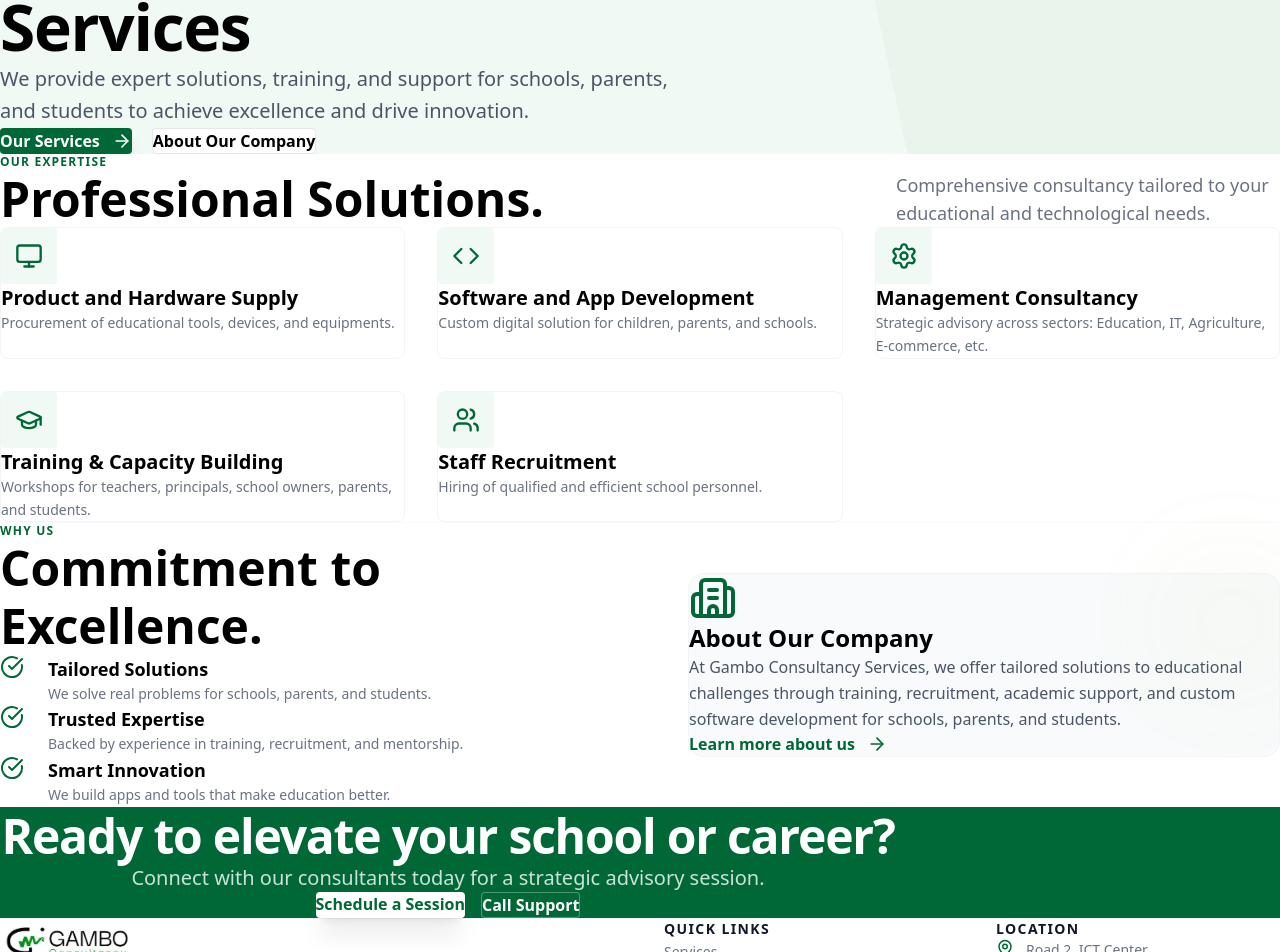
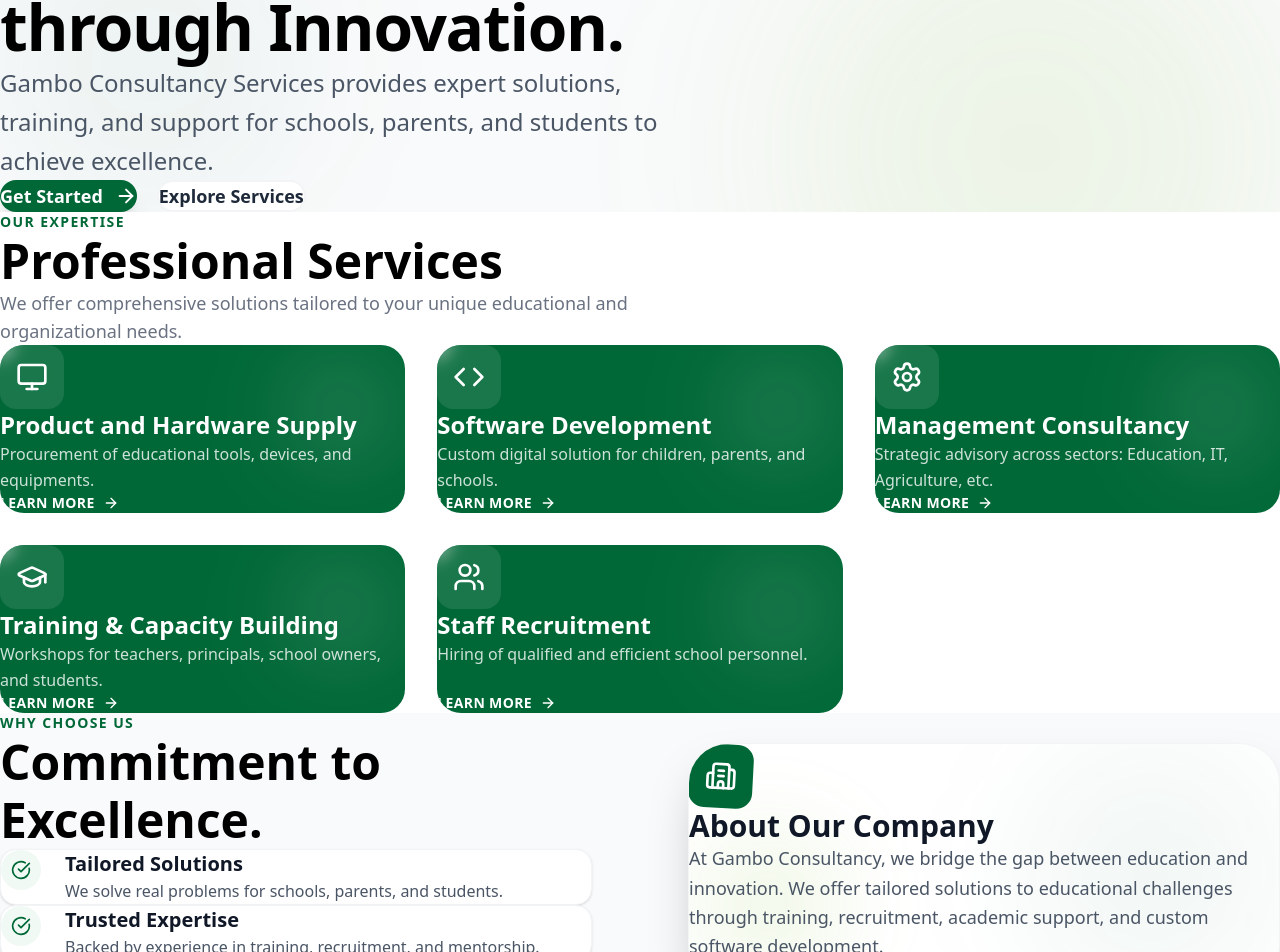
Before and after one commit to samkiell/GamboConsultancy, a Next.js app: page / in a window 1280 px wide. Shown: the part 102-1054 px from the top of the page. Built offline with nearby package versions, Linux system fonts and the light colour scheme.

Commit message:
feat: implement initial homepage for Gambo Consultancy featuring hero, services, and call-to-action sections.

```diff
--- a/src/app/page.tsx
+++ b/src/app/page.tsx
@@ -13,18 +13,18 @@
   },
   {
     icon: Code,
-    title: 'Software and App Development',
+    title: 'Software Development',
     desc: 'Custom digital solution for children, parents, and schools.'
   },
   {
     icon: Settings,
     title: 'Management Consultancy',
-    desc: 'Strategic advisory across sectors: Education, IT, Agriculture, E-commerce, etc.'
+    desc: 'Strategic advisory across sectors: Education, IT, Agriculture, etc.'
   },
   {
     icon: GraduationCap,
     title: 'Training & Capacity Building',
-    desc: 'Workshops for teachers, principals, school owners, parents, and students.'
+    desc: 'Workshops for teachers, principals, school owners, and students.'
   },
   {
     icon: Users,
@@ -50,33 +50,41 @@
 
 export default function Home() {
   return (
-    <main className="bg-white">
+    <main className="bg-white overflow-hidden">
       {/* Hero Section */}
-      <section className="relative pt-32 pb-24 md:pt-48 md:pb-32 overflow-hidden bg-[var(--primary-bg)]">
-        <div className="absolute top-0 right-0 w-1/3 h-full bg-[var(--primary)] opacity-[0.03] skew-x-12 transform origin-top-right transition-all" />
+      <section className="relative pt-40 pb-20 md:pt-48 md:pb-32 bg-[var(--bg-soft)]">
+        {/* Abstract Background Shapes */}
+        <div className="absolute top-0 right-0 w-[500px] h-[500px] bg-[var(--primary-light)]/10 rounded-full blur-[100px] -mr-32 -mt-32 pointer-events-none" />
+        <div className="absolute bottom-0 left-0 w-[300px] h-[300px] bg-[var(--primary)]/5 rounded-full blur-[80px] -ml-20 -mb-20 pointer-events-none" />
 
-        <div className="max-w-7xl mx-auto px-8 md:px-12 lg:px-20">
-          <div className="max-w-3xl">
+        <div className="max-w-7xl mx-auto px-8 md:px-12 lg:px-20 relative">
+          <div className="max-w-4xl">
             <motion.div
-              initial={{ opacity: 0, y: 20 }}
+              initial={{ opacity: 0, y: 30 }}
               animate={{ opacity: 1, y: 0 }}
               transition={{ duration: 0.8 }}
             >
-              <span className="inline-block px-4 py-1.5 bg-[var(--primary)] text-white text-[10px] uppercase font-bold tracking-widest rounded-sm mb-8">
-                Consulting & Innovation for Better Education
+              <div className="inline-flex items-center gap-2 px-4 py-2 bg-white border border-gray-200 rounded-full shadow-sm mb-8">
+                <span className="w-2 h-2 rounded-full bg-[var(--primary)] animate-pulse" />
+                <span className="text-xs font-bold uppercase tracking-widest text-gray-500">
+                  Consulting & Innovation
                 </span>
-              <h1 className="mb-8 text-black">
-                Gambo <span className="text-[var(--primary)]">Consultancy</span> Services
+              </div>
+
+              <h1 className="text-5xl md:text-7xl font-bold text-black leading-[1.1] mb-8 tracking-tight">
+                Empowering <span className="text-[var(--primary)]">Education</span> through Innovation.
               </h1>
-              <p className="text-xl text-gray-600 leading-relaxed mb-10 max-w-2xl">
-                We provide expert solutions, training, and support for schools, parents, and students to achieve excellence and drive innovation.
+
+              <p className="text-xl md:text-2xl text-gray-600 leading-relaxed mb-12 max-w-2xl font-light">
+                Gambo Consultancy Services provides expert solutions, training, and support for schools, parents, and students to achieve excellence.
               </p>
-              <div className="flex flex-wrap gap-5">
-                <Link href="/contact" className="px-8 py-4 bg-[var(--primary)] text-white font-bold rounded hover:bg-black transition-all shadow-lg flex items-center gap-3">
-                  Our Services <ArrowRight size={20} />
+
+              <div className="flex flex-col sm:flex-row gap-5">
+                <Link href="/contact" className="px-10 py-5 bg-[var(--primary)] text-white text-lg font-bold rounded-full hover:bg-black transition-all shadow-xl hover:shadow-2xl hover:-translate-y-1 transform flex items-center justify-center gap-3">
+                  Get Started <ArrowRight size={22} />
                 </Link>
-                <Link href="/about" className="px-8 py-4 bg-white border border-gray-200 text-black font-bold rounded hover:bg-gray-50 transition-all flex items-center gap-3">
-                  About Our Company
+                <Link href="/services" className="px-10 py-5 bg-white border-2 border-gray-100 text-gray-800 text-lg font-bold rounded-full hover:border-[var(--primary)] hover:text-[var(--primary)] transition-all flex items-center justify-center">
+                  Explore Services
                 </Link>
               </div>
             </motion.div>
@@ -84,20 +92,18 @@
         </div>
       </section>
 
-      {/* Services Section */}
-      <section className="py-24 md:py-32">
+      {/* Services Section - Green Cards */}
+      <section className="py-24 md:py-32 bg-white relative">
         <div className="max-w-7xl mx-auto px-8 md:px-12 lg:px-20">
-          <div className="flex flex-col md:flex-row md:items-end justify-between mb-20 gap-8">
-            <div className="max-w-2xl">
-              <span className="text-[var(--primary)] font-bold uppercase tracking-widest text-xs mb-4 block">Our Expertise</span>
-              <h2 className="text-3xl md:text-5xl">Professional Solutions.</h2>
-            </div>
-            <p className="text-gray-500 max-w-sm text-lg">
-              Comprehensive consultancy tailored to your educational and technological needs.
+          <div className="mb-20">
+            <span className="text-[var(--primary)] font-bold uppercase tracking-widest text-sm mb-4 block">Our Expertise</span>
+            <h2 className="text-4xl md:text-5xl font-bold mb-6">Professional Services</h2>
+            <p className="text-gray-500 max-w-2xl text-lg">
+              We offer comprehensive solutions tailored to your unique educational and organizational needs.
             </p>
           </div>
 
-          <div className="grid grid-cols-1 md:grid-cols-3 gap-8">
+          <div className="grid grid-cols-1 md:grid-cols-2 lg:grid-cols-3 gap-8">
             {services.map((service, i) => (
               <motion.div
                 key={service.title}
@@ -105,13 +111,25 @@
                 whileInView={{ opacity: 1, y: 0 }}
                 viewport={{ once: true }}
                 transition={{ delay: i * 0.1 }}
-                className="group p-10 bg-white border border-gray-100 rounded-lg hover:border-[var(--primary)] hover:shadow-2xl hover:shadow-[var(--primary)]/5 transition-all duration-300"
+                className="group relative p-10 bg-[var(--primary)] rounded-3xl overflow-hidden hover:shadow-2xl hover:-translate-y-2 transition-all duration-300"
               >
-                <div className="w-14 h-14 bg-[var(--primary-bg)] text-[var(--primary)] flex items-center justify-center rounded mb-8 group-hover:bg-[var(--primary)] group-hover:text-white transition-colors duration-300">
-                  <service.icon size={28} />
+                {/* Decoration */}
+                <div className="absolute top-0 right-0 w-32 h-32 bg-white/10 rounded-full blur-2xl -mr-10 -mt-10 group-hover:bg-white/20 transition-all" />
+
+                <div className="relative z-10 h-full flex flex-col">
+                  <div className="w-16 h-16 bg-white/10 backdrop-blur-sm text-white flex items-center justify-center rounded-2xl mb-8 group-hover:scale-110 transition-transform duration-300">
+                    <service.icon size={32} />
                   </div>
-                <h3 className="text-xl font-bold mb-4 group-hover:text-[var(--primary)] transition-colors">{service.title}</h3>
-                <p className="text-gray-500 leading-relaxed text-sm">{service.desc}</p>
+
+                  <h3 className="text-2xl font-bold text-white mb-4">{service.title}</h3>
+                  <p className="text-white/80 leading-relaxed mb-8 flex-grow">
+                    {service.desc}
+                  </p>
+
+                  <div className="flex items-center text-white font-bold text-sm tracking-wide gap-2 group-hover:gap-4 transition-all">
+                    LEARN MORE <ArrowRight size={16} />
+                  </div>
+                </div>
               </motion.div>
             ))}
           </div>
@@ -119,52 +137,69 @@
       </section>
 
       {/* Why Choose Us & About Combo */}
-      <section className="py-24 border-t border-gray-50">
-        <div className="max-w-7xl mx-auto px-8 md:px-12 lg:px-20 grid lg:grid-cols-2 gap-24 items-center">
-          <div>
-            <span className="text-[var(--primary)] font-bold uppercase tracking-widest text-xs mb-4 block">Why Us</span>
-            <h2 className="mb-12">Commitment to Excellence.</h2>
-            <div className="space-y-10">
+      <section className="py-24 md:py-32 bg-[var(--bg-soft)]">
+        <div className="max-w-7xl mx-auto px-8 md:px-12 lg:px-20">
+          <div className="grid lg:grid-cols-2 gap-16 lg:gap-24 items-center">
+            <div className="order-2 lg:order-1">
+              <span className="text-[var(--primary)] font-bold uppercase tracking-widest text-sm mb-4 block">Why Choose Us</span>
+              <h2 className="text-4xl md:text-5xl font-bold mb-10">Commitment to Excellence.</h2>
+              <div className="space-y-8">
                 {whyChooseUs.map((item, i) => (
-                <div key={item.title} className="flex gap-6">
+                  <div key={item.title} className="flex gap-6 p-6 bg-white rounded-2xl border border-gray-100 shadow-sm hover:border-[var(--primary)] transition-colors">
                     <div className="shrink-0 mt-1">
-                    <CheckCircle className="text-[var(--primary)]" size={24} />
+                      <div className="w-10 h-10 rounded-full bg-[var(--primary-bg)] flex items-center justify-center text-[var(--primary)]">
+                        <CheckCircle size={20} />
+                      </div>
                     </div>
                     <div>
-                    <h4 className="text-lg font-bold mb-2">{item.title}</h4>
-                    <p className="text-gray-500 text-sm leading-relaxed">{item.desc}</p>
+                      <h4 className="text-xl font-bold mb-2 text-gray-900">{item.title}</h4>
+                      <p className="text-gray-600 leading-relaxed">{item.desc}</p>
                     </div>
                   </div>
                 ))}
               </div>
             </div>
 
-          <div className="p-12 bg-gray-50 rounded-2xl border border-gray-100 relative">
-            <div className="absolute top-0 right-0 w-24 h-24 bg-[var(--primary-light)] opacity-10 rounded-full blur-3xl -mr-12 -mt-12" />
-            <Building2 className="text-[var(--primary)] mb-8" size={48} />
-            <h3 className="text-2xl font-bold mb-6">About Our Company</h3>
-            <p className="text-gray-600 leading-relaxed mb-8">
-              At Gambo Consultancy Services, we offer tailored solutions to educational challenges through training, recruitment, academic support, and custom software development for schools, parents, and students.
+            <div className="order-1 lg:order-2">
+              <div className="relative p-12 bg-white rounded-[2.5rem] shadow-2xl border border-gray-100 overflow-hidden">
+                <div className="absolute top-0 right-0 w-64 h-64 bg-[var(--primary)]/5 rounded-full blur-3xl -mr-20 -mt-20" />
+                <div className="absolute bottom-0 left-0 w-40 h-40 bg-[var(--primary-light)]/10 rounded-full blur-2xl -ml-10 -mb-10" />
+
+                <div className="relative z-10">
+                  <div className="w-16 h-16 bg-[var(--primary)] text-white flex items-center justify-center rounded-2xl mb-8 rotate-3">
+                    <Building2 size={32} />
+                  </div>
+                  <h3 className="text-3xl font-bold mb-6 text-gray-900">About Our Company</h3>
+                  <p className="text-gray-600 text-lg leading-relaxed mb-10">
+                    At Gambo Consultancy, we bridge the gap between education and innovation. We offer tailored solutions to educational challenges through training, recruitment, academic support, and custom software development.
                   </p>
-            <Link href="/about" className="inline-flex items-center gap-3 text-[var(--primary)] font-bold hover:gap-5 transition-all">
-              Learn more about us <ArrowRight size={20} />
+                  <Link href="/about" className="inline-flex items-center gap-3 px-8 py-4 bg-black text-white rounded-full font-bold hover:bg-[var(--primary)] transition-all group">
+                    Our Story <ArrowRight size={20} className="group-hover:translate-x-1 transition-transform" />
                   </Link>
+                </div>
+              </div>
+            </div>
           </div>
         </div>
       </section>
 
       {/* Final CTA */}
-      <section className="py-24 bg-[var(--primary)] text-white">
-        <div className="max-w-4xl mx-auto px-8 md:px-12 lg:px-20 text-center">
-          <h2 className="text-white mb-6 text-4xl font-extrabold tracking-tight">Ready to elevate your school or career?</h2>
-          <p className="text-white/80 text-xl mb-12">Connect with our consultants today for a strategic advisory session.</p>
+      <section className="py-24 md:py-32 bg-white relative overflow-hidden">
+        {/* Decorative circle */}
+        <div className="absolute left-1/2 top-1/2 -translate-x-1/2 -translate-y-1/2 w-[800px] h-[800px] border border-[var(--primary)]/10 rounded-full" />
+        <div className="absolute left-1/2 top-1/2 -translate-x-1/2 -translate-y-1/2 w-[600px] h-[600px] border border-[var(--primary)]/20 rounded-full" />
+
+        <div className="max-w-4xl mx-auto px-8 md:px-12 lg:px-20 text-center relative z-10">
+          <h2 className="text-4xl md:text-6xl font-black mb-8 tracking-tight text-gray-900">
+            Ready to <span className="text-transparent bg-clip-text bg-gradient-to-r from-[var(--primary)] to-[var(--primary-light)]">transform</span> your future?
+          </h2>
+          <p className="text-xl text-gray-500 mb-12 max-w-2xl mx-auto">
+            Connect with our consultants today for a strategic advisory session tailored to your needs.
+          </p>
           <div className="flex flex-col sm:flex-row gap-4 justify-center">
-            <Link href="/contact" className="px-10 py-5 bg-white text-[var(--primary)] font-bold rounded hover:bg-gray-100 transition-all shadow-xl">
+            <Link href="/contact" className="px-12 py-5 bg-[var(--primary)] text-white text-lg font-bold rounded-full hover:bg-black transition-all shadow-xl hover:-translate-y-1">
               Schedule a Session
             </Link>
-            <a href="tel:+2347034966376" className="px-10 py-5 bg-[var(--primary)] border border-white/30 text-white font-bold rounded hover:bg-white/10 transition-all">
-              Call Support
-            </a>
           </div>
         </div>
       </section>
```
Lines whose indentation alone changed are shown as unchanged.
